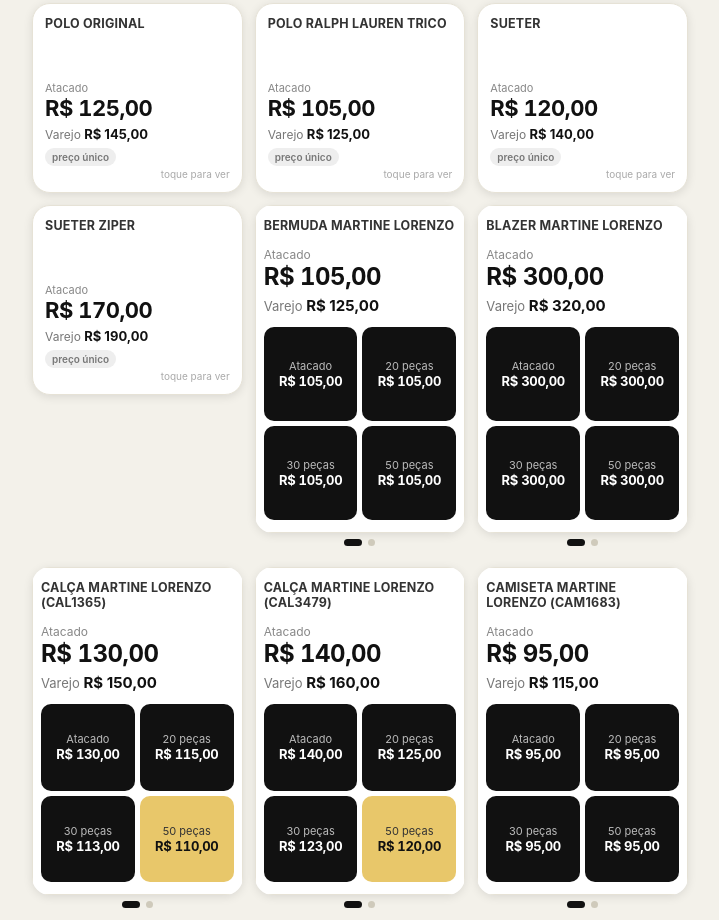
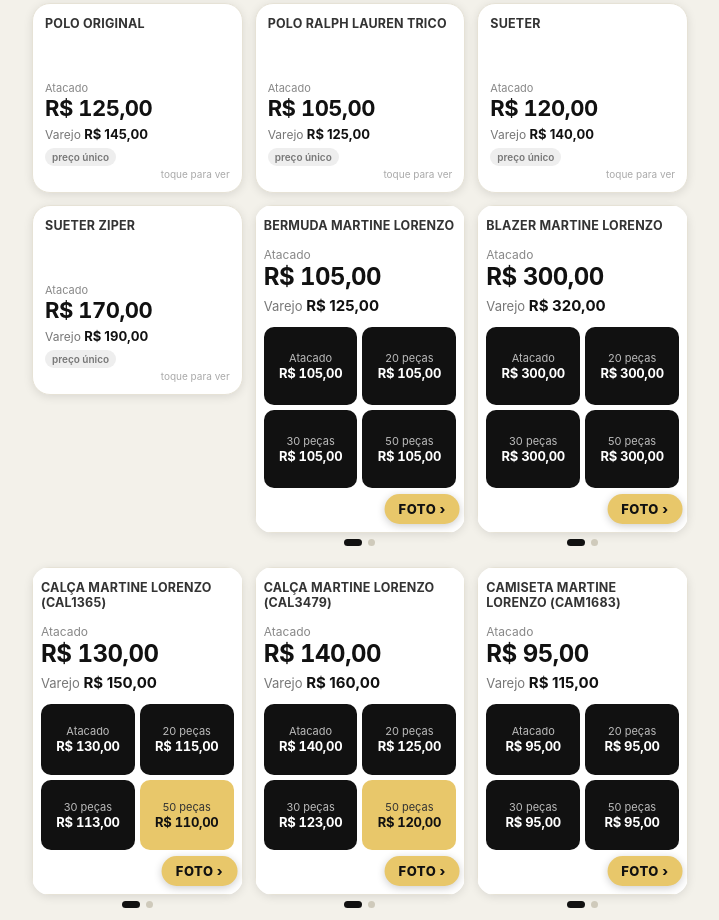
Before and after one commit to spgrifes/Rh, a plain HTML site: page p/precos/index.html in a window 1280 px wide. Shown: the part 3500-4420 px from the top of the page, without its empty margins (280-999 px from the left). Drawn offline with Linux system fonts and the light colour scheme.

Commit message:
Tabela de precos: botao FOTO > e < PRECOS indicando deslizar
Co-Authored-By: Claude Sonnet 5.5 <noreply@anthropic.com>
Claude-Session: https://claude.ai/code/session_01HJgtrVBM7VgqWG5EMtiWcs

```diff
--- a/p/precos/index.html
+++ b/p/precos/index.html
@@ -35,7 +35,11 @@ main{max-width:680px;margin:0 auto;padding:16px 12px 50px;display:grid;grid-temp
 .p3{padding:0;background:#f3f1ea}.p3 img{position:absolute;inset:0;width:100%;height:100%;object-fit:cover;display:block}
 .p .hint{display:none}
 .dots{display:flex;justify-content:center;gap:6px;padding:6px 0 0;height:22px}.dots i{width:7px;height:7px;border-radius:50%;background:#cfcabb;transition:.2s}.dots i.on{background:#111;width:18px;border-radius:4px}
-.p1 .g{flex:none;margin-top:8px;gap:5px}.p1 .t{background:#111;color:#fff;padding:5px 0;min-height:44px}.p1 .t small{font-size:10px;color:#bbb}.p1 .t b{font-size:12px;white-space:nowrap;letter-spacing:-.3px}.p1 .t.best{background:#e8c76a;color:#111}.p1 .t.best small{color:#333}.p1 .pr{margin-top:12px}.p1 .pr b{font-size:24px}.p1 .g{flex:1;margin-top:12px;grid-auto-rows:1fr;min-height:0}.p1 .t{min-height:0}.p1 .t small{font-size:11px}.p1 .t b{font-size:13px}.p1 .pr{margin-top:14px}</style></head><body>
+.p1 .g{flex:none;margin-top:8px;gap:5px}.p1 .t{background:#111;color:#fff;padding:5px 0;min-height:44px}.p1 .t small{font-size:10px;color:#bbb}.p1 .t b{font-size:12px;white-space:nowrap;letter-spacing:-.3px}.p1 .t.best{background:#e8c76a;color:#111}.p1 .t.best small{color:#333}.p1 .pr{margin-top:12px}.p1 .pr b{font-size:24px}.p1 .g{flex:1;margin-top:12px;grid-auto-rows:1fr;min-height:0}.p1 .t{min-height:0}.p1 .t small{font-size:11px}.p1 .t b{font-size:13px}.p1 .pr{margin-top:14px}.p1{padding-bottom:44px!important}
+.p1::after{content:"FOTO  ›";position:absolute;right:8px;bottom:8px;background:#e8c76a;color:#111;font-weight:800;font-size:13px;letter-spacing:.5px;padding:7px 14px;border-radius:20px;box-shadow:0 2px 8px rgba(0,0,0,.2);animation:nudge 1.4s ease-in-out infinite}
+.p3::after{content:"‹  PREÇOS";position:absolute;left:8px;bottom:8px;background:#111;color:#fff;font-weight:800;font-size:13px;letter-spacing:.5px;padding:7px 14px;border-radius:20px;opacity:.9}
+@keyframes nudge{0%,100%{transform:translateX(0)}50%{transform:translateX(5px)}}
+</style></head><body>
 <div class="top"><div class="w"><div class="bar"><img src="../../gs/img/logo-sp-grifes-branco-fornecedor-bras.png" alt="SP Grifes"><a href="../checklist/"><span style="font-size:22px;line-height:1">←</span> VOLTAR</a></div>
 <h1>Tabela de <span class="gold">preços</span></h1><div class="sub">Conferência rápida · varejo na frente · toque no produto para ver atacado (6 peças), 20, 30 e 50 peças</div>
 <div class="s"><input id="q" type="search" placeholder="Buscar: polo, sarja, jeans…" autocomplete="off"></div><div class="chips" id="ch"><button class="chip on" data-c="">Todos</button><button class="chip" data-c="Martine Lorenzo">Martine Lorenzo</button><button class="chip" data-c="Polos">Polos</button><button class="chip" data-c="Camisetas">Camisetas</button><button class="chip" data-c="Camisas sociais">Camisas sociais</button><button class="chip" data-c="Calças e bermudas">Calças e bermudas</button><button class="chip" data-c="Conjuntos">Conjuntos</button><button class="chip" data-c="Tricô e agasalhos">Tricô e agasalhos</button><button class="chip" data-c="Cuecas">Cuecas</button><button class="chip" data-c="Acessórios">Acessórios</button><button class="chip" data-c="Perfumes">Perfumes</button></div></div></div>
```
